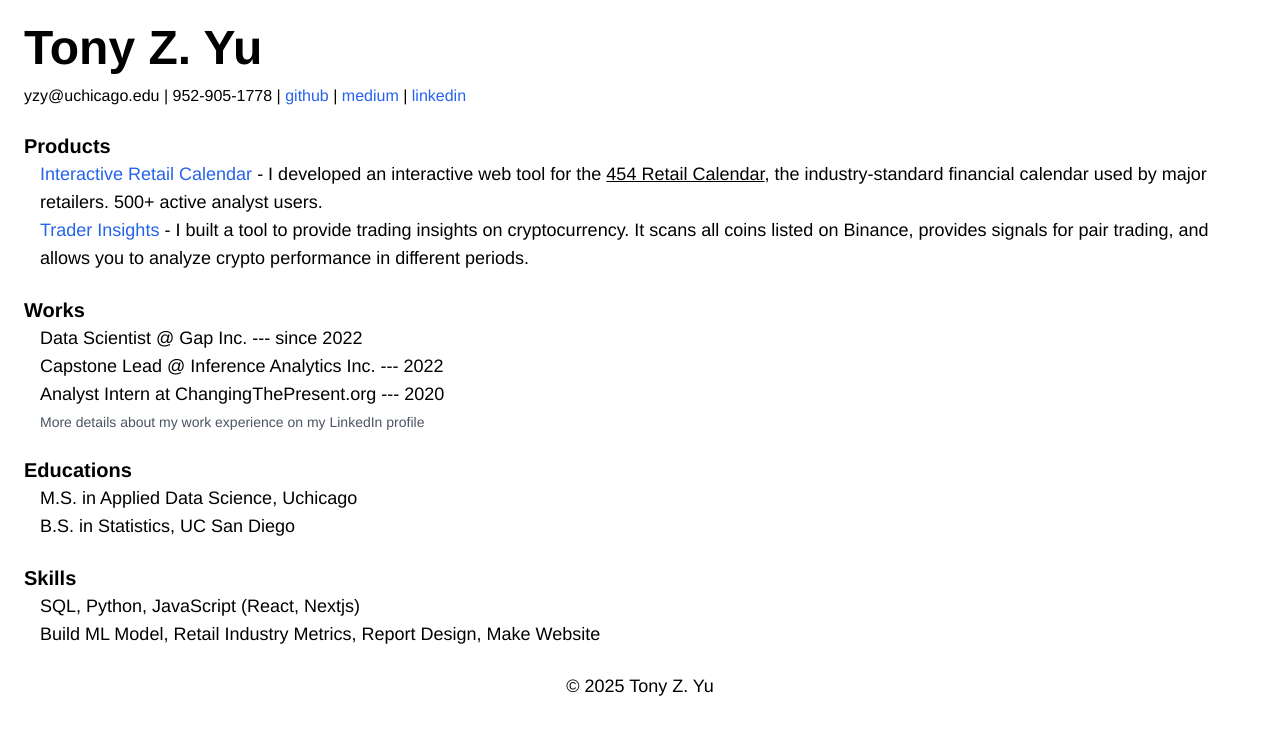
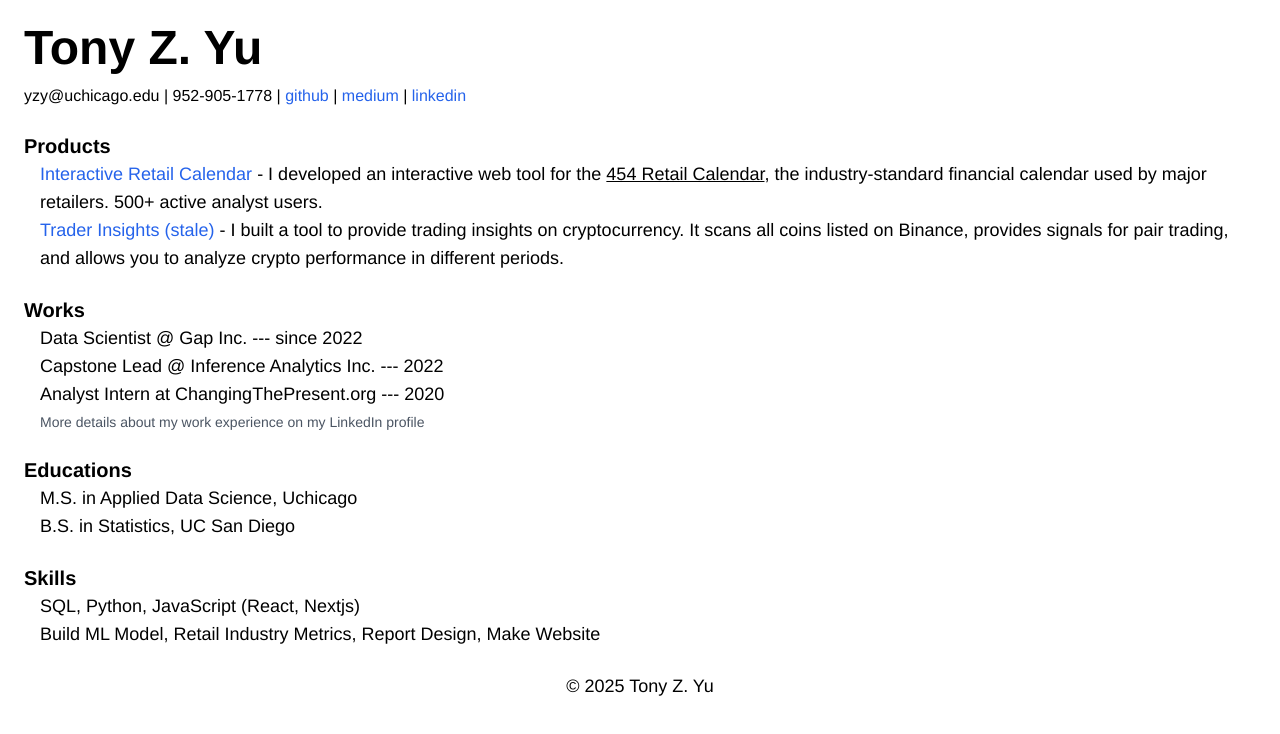
Before and after one commit to zyuTony/self-intro, a Next.js app: page / in a window 1280 px wide. Shown: the top 734 px of the page. Built offline with nearby package versions, Linux system fonts and the light colour scheme.

Commit message:
update website address for trader insights

```diff
--- a/app/page.jsx
+++ b/app/page.jsx
@@ -53,10 +53,10 @@ export default function Home() {
           </li>
           <li>
             <a
-              href="https://eutra.co"
+              href="https://financial-insights-web.vercel.app/"
               className="text-blue-600 hover:text-blue-800"
             >
-              Trader Insights
+              Trader Insights (stale)
             </a>{" "}
             - I built a tool to provide trading insights on cryptocurrency. It
             scans all coins listed on Binance, provides signals for pair
```
